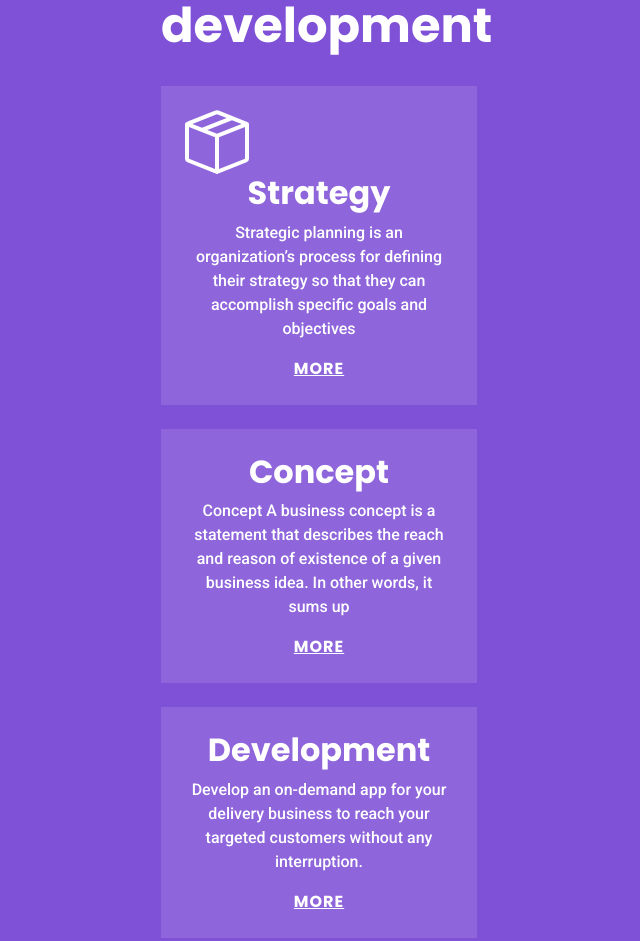
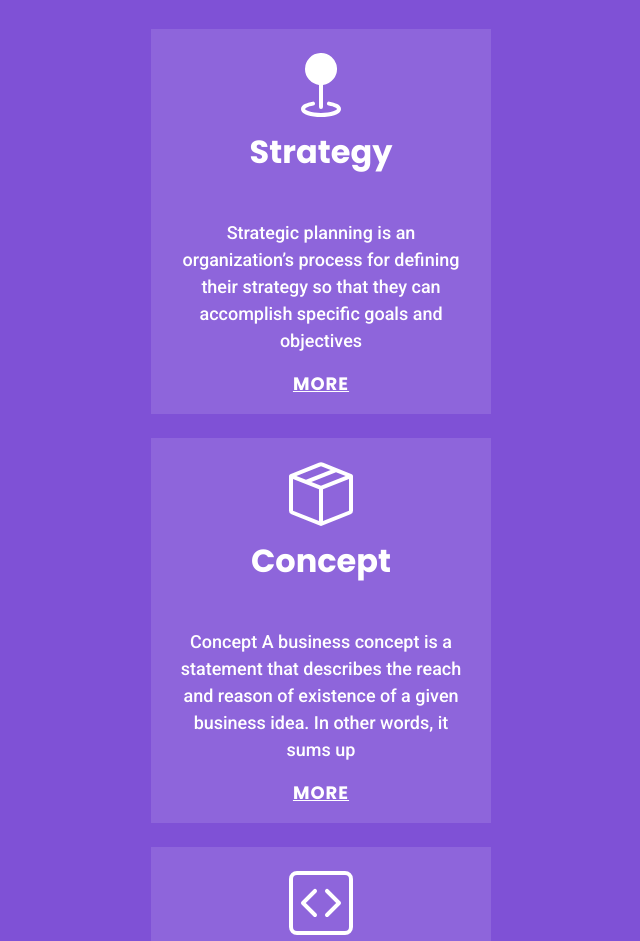
Before and after one commit to dang1707vu/nicepage2, a website: page index.html in a window 1280 px wide. Shown: the part 7812-8753 px from the top of the page, without its empty margins (321-961 px from the left). Drawn offline with nearby package versions, Linux system fonts and the light colour scheme.

Commit message:
adjustment 'feature'
adjust cards

```diff
--- a/index.html
+++ b/index.html
@@ -252,31 +252,38 @@
 
 <!-- Features Section -->
 <section class="features pt-5 bg-primary text-white pb-5">
-  <div class="container" style="width:340px">
+  <div class="container" style="width:360px">
     <div class="row text-center">
       <h2><small style="letter-spacing: 3px;">FEATURES</small></h4>
       <h1 class="display-5 mt-3 fw-bolder">Using design to improve product development</h1>
         <div class="col mt-4">
-          <div class="card p-4 rounded-0 border-0 mx-auto" style="background-color: #8e65db;">
-            <svg xmlns="http://www.w3.org/2000/svg" width="64" height="64" fill="currentColor" class="bi bi-box-seam" viewBox="0 0 16 16">
-              <path d="M8.186 1.113a.5.5 0 0 0-.372 0L1.846 3.5l2.404.961L10.404 2l-2.218-.887zm3.564 1.426L5.596 5 8 5.961 14.154 3.5l-2.404-.961zm3.25 1.7-6.5 2.6v7.922l6.5-2.6V4.24zM7.5 14.762V6.838L1 4.239v7.923l6.5 2.6zM7.443.184a1.5 1.5 0 0 1 1.114 0l7.129 2.852A.5.5 0 0 1 16 3.5v8.662a1 1 0 0 1-.629.928l-7.185 2.874a.5.5 0 0 1-.372 0L.63 13.09a1 1 0 0 1-.63-.928V3.5a.5.5 0 0 1 .314-.464L7.443.184z"/>
+          <div class="cardF p-4 rounded-0 border-0 mx-auto" style="background-color: #8e65db;">
+            <svg xmlns="http://www.w3.org/2000/svg" width="64" height="64" fill="currentColor" class="bi bi-geo-fill mx-auto mb-3" viewBox="0 0 16 16">
+              <path fill-rule="evenodd" d="M4 4a4 4 0 1 1 4.5 3.969V13.5a.5.5 0 0 1-1 0V7.97A4 4 0 0 1 4 3.999zm2.493 8.574a.5.5 0 0 1-.411.575c-.712.118-1.28.295-1.655.493a1.319 1.319 0 0 0-.37.265.301.301 0 0 0-.057.09V14l.002.008a.147.147 0 0 0 .016.033.617.617 0 0 0 .145.15c.165.13.435.27.813.395.751.25 1.82.414 3.024.414s2.273-.163 3.024-.414c.378-.126.648-.265.813-.395a.619.619 0 0 0 .146-.15.148.148 0 0 0 .015-.033L12 14v-.004a.301.301 0 0 0-.057-.09 1.318 1.318 0 0 0-.37-.264c-.376-.198-.943-.375-1.655-.493a.5.5 0 1 1 .164-.986c.77.127 1.452.328 1.957.594C12.5 13 13 13.4 13 14c0 .426-.26.752-.544.977-.29.228-.68.413-1.116.558-.878.293-2.059.465-3.34.465-1.281 0-2.462-.172-3.34-.465-.436-.145-.826-.33-1.116-.558C3.26 14.752 3 14.426 3 14c0-.599.5-1 .961-1.243.505-.266 1.187-.467 1.957-.594a.5.5 0 0 1 .575.411z"/>
             </svg>
-            <h2>Strategy</h2>
+            <h2 class="mb-5">Strategy</h2>
             <p>Strategic planning is an organization’s process for defining their strategy so that they can accomplish specific goals and objectives</p>
             <a href="#" class="text-white" style="letter-spacing: 1px;">MORE</a>
           </div>
         </div>
         <div class="col mt-4">
-          <div class="card p-4 rounded-0 border-0" style="background-color: #8e65db;">
-            <h2>Concept</h2>
+          <div class="cardF p-4 rounded-0 border-0" style="background-color: #8e65db;">
+            <svg xmlns="http://www.w3.org/2000/svg" width="64" height="64" fill="currentColor" class="bi bi-box-seam mx-auto mb-3" viewBox="0 0 16 16">
+              <path d="M8.186 1.113a.5.5 0 0 0-.372 0L1.846 3.5l2.404.961L10.404 2l-2.218-.887zm3.564 1.426L5.596 5 8 5.961 14.154 3.5l-2.404-.961zm3.25 1.7-6.5 2.6v7.922l6.5-2.6V4.24zM7.5 14.762V6.838L1 4.239v7.923l6.5 2.6zM7.443.184a1.5 1.5 0 0 1 1.114 0l7.129 2.852A.5.5 0 0 1 16 3.5v8.662a1 1 0 0 1-.629.928l-7.185 2.874a.5.5 0 0 1-.372 0L.63 13.09a1 1 0 0 1-.63-.928V3.5a.5.5 0 0 1 .314-.464L7.443.184z"/>
+            </svg>
+            <h2 class="mb-5">Concept</h2>
             <p>Concept
               A business concept is a statement that describes the reach and reason of existence of a given business idea. In other words, it sums up</p>
             <a href="#" class="text-white" style="letter-spacing: 1px;">MORE</a>
           </div>
         </div>
         <div class="col mt-4">
-          <div class="card p-4 rounded-0 border-0" style="background-color: #8e65db;">
-            <h2>Development</h2>
+          <div class="cardF p-4 rounded-0 border-0" style="background-color: #8e65db;">
+            <svg xmlns="http://www.w3.org/2000/svg" width="64" height="64" fill="currentColor" class="bi bi-code-square mx-auto mb-4" viewBox="0 0 16 16">
+              <path d="M14 1a1 1 0 0 1 1 1v12a1 1 0 0 1-1 1H2a1 1 0 0 1-1-1V2a1 1 0 0 1 1-1h12zM2 0a2 2 0 0 0-2 2v12a2 2 0 0 0 2 2h12a2 2 0 0 0 2-2V2a2 2 0 0 0-2-2H2z"/>
+              <path d="M6.854 4.646a.5.5 0 0 1 0 .708L4.207 8l2.647 2.646a.5.5 0 0 1-.708.708l-3-3a.5.5 0 0 1 0-.708l3-3a.5.5 0 0 1 .708 0zm2.292 0a.5.5 0 0 0 0 .708L11.793 8l-2.647 2.646a.5.5 0 0 0 .708.708l3-3a.5.5 0 0 0 0-.708l-3-3a.5.5 0 0 0-.708 0z"/>
+            </svg>
+            <h2 class="mb-5">Development</h2>
             <p>Develop an on-demand app for your delivery business to reach your targeted customers without any interruption. </p>
             <a href="#" class="text-white" style="letter-spacing: 1px;">MORE</a>
           </div>
@@ -292,18 +299,18 @@
       <h1>Get in touch</h1>
       <div class="mb-3 bg-gray">
         <label for="exampleInputName1" class="form-label"></label>
-        <input type="text" class="form-control rounded-0 border-bottom border-2 p-3" style="background-color: #333333;" id="exampleInputName1" aria-describedby="nameHelp" placeholder="Full Name">
+        <input type="text" class="text-white form-control rounded-0 border-bottom border-2 p-3" style="background-color: #333333;" id="exampleInputName1" aria-describedby="nameHelp" placeholder="Full Name">
         <div id="nameHelp" class="form-text"></div>
       </div>
       <div class="mb-3">
         <label for="exampleInputEmail1" class="form-label"></label>
-        <input type="email" class="form-control rounded-0 border-bottom border-2 p-3" style="background-color: #333333;" id="exampleInputEmail1" aria-describedby="emailHelp" placeholder="Enter a valid email adress">
+        <input type="email" class="text-white form-control rounded-0 border-bottom border-2 p-3" style="background-color: #333333;" id="exampleInputEmail1" aria-describedby="emailHelp" placeholder="Enter a valid email adress">
         <div id="emailHelp" class="form-text"></div>
       </div>
       <div class="mb-3">
         <div class="form-group">
           <label for="exampleFormControlTextarea1"></label>
-          <textarea class="form-control rounded-0 border-bottom border-2 p-3 pb-5" style="background-color: #333333;" id="exampleFormControlTextarea1" rows="3" placeholder="Enter your message"></textarea>
+          <textarea class="text-white form-control rounded-0 border-bottom border-2 p-3 pb-5" style="background-color: #333333;" id="exampleFormControlTextarea1" rows="3" placeholder="Enter your message"></textarea>
         </div>
       </div>
       <button type="submit" class="btn btn-primary rounded-pill mt-3 mb-5" style="width: 150px; letter-spacing: 2px;">SUBMIT</button>
--- a/main.scss
+++ b/main.scss
@@ -177,7 +177,6 @@ p {
 }
 
 //Team
-
 .pillarHorizontal {
     position: absolute;
     background-color: #7f51d6;
@@ -205,3 +204,9 @@ p {
 .form-control {
     border: none;
 }
+
+.cardF {
+    height: 385px;
+    width: 340px;
+    font-size: 18px;
+}
```
Also changed, not shown: style.css, 1 other file.
